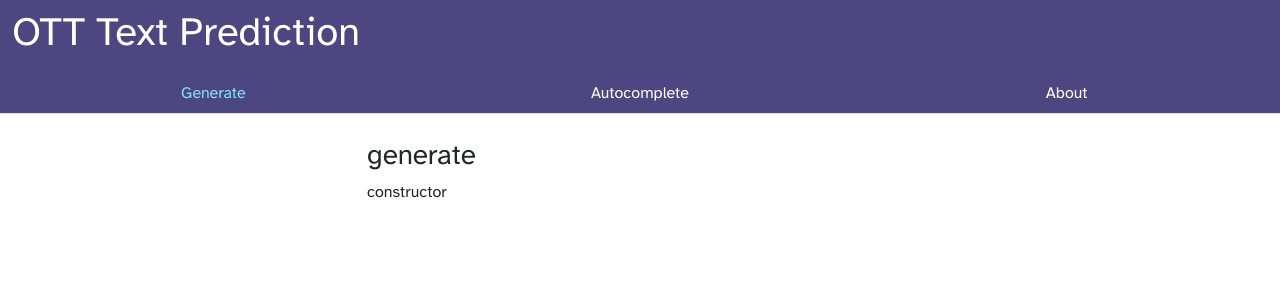
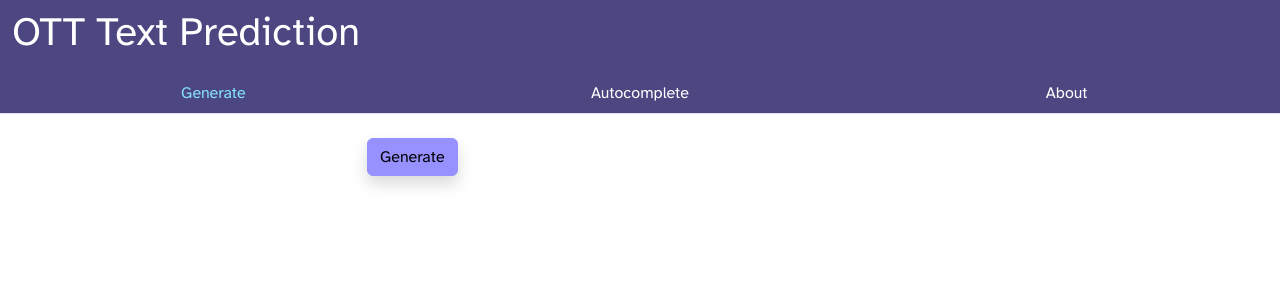
Before and after one commit to rlmead/lex-autocomplete, a React (Create React App) app: page / in a window 1280 px wide. Shown: the top 300 px of the page. Built offline with nearby package versions, Linux system fonts and the light colour scheme; no server answers; the database is empty.

Commit message:
wip: preliminary comment auto-generation

```diff
--- a/src/components/Generate.js
+++ b/src/components/Generate.js
@@ -1,23 +1,43 @@
 import React, { useEffect, useState } from "react";
-import { Container, Row, Col } from "reactstrap";
-import GeneratedComment from "./GeneratedComment";
+import { Container, Row, Col, Button } from "reactstrap";
+import Ngram from "./Ngram";
+import Spinners from "./Spinners";
 
 function Generate() {
-  const comment = new GeneratedComment;
+  const model = new Ngram;
+  const [output, setOutput] = useState('');
+  const [loading, setLoading] = useState(false);
 
-  const [output, setOutput] = useState(comment.print());
-
-  useEffect(() => {
-    comment.generate();
-    setOutput(comment.print());
-  }, [comment])
+  async function generateComment() {
+    setOutput('');
+    setLoading(true);
+    var commentArray = ['<s>', '<s>'];
+    for (let i = 0; i < 20; i++) {
+      let wI = commentArray[commentArray.length - 2];
+      let wJ = commentArray[commentArray.length - 1];
+      await model.getNextWord(wI, wJ, (word) => {
+        if (typeof word == 'string') {
+          commentArray.push(word);
+        } else {
+          let nextWord = word[Math.floor(Math.random()*word.length)];
+          commentArray.push(nextWord);
+        }
+      });
+    }
+    setLoading(false);
+    setOutput(model.print(commentArray.slice(2)));
+  }
 
   return (
     <Container>
       <Row className="mt-4 mb-5">
         <Col md={{ size: 6, offset: 3 }}>
-          <h3>generate</h3>
-          <p> { output } </p>
+          <Button color="warning" className="shadow" onClick={generateComment}>Generate</Button>
+          {
+            loading &&
+            <Spinners />
+          }
+          <p> {output} </p>
         </Col>
       </Row>
     </Container>
--- a/src/components/GeneratedComment.js
+++ b/src/components/GeneratedComment.js
@@ -4,24 +4,27 @@ class GeneratedComment {
     constructor() {
         this.wI = '<s>';
         this.wJ = '<s>';
+        this.wK = '';
         this.commentArray = ['constructor'];
+        this.model = new Ngram;
     }
 
     titleCase(str) {
         return str.charAt(0).toUpperCase() + str.slice(1);
     }
 
-    update(wK) {
+    append(wK) {
         if (this.commentArray.length == 0) {
             this.commentArray.push(this.titleCase(wK));
+        } else {
+            this.commentArray.push(wK);
         }
-        return this.commentArray;
     }
 
-    async generate() {
-        const model = new Ngram;
-        await model.getTrigramData(this.wI, this.wJ);
-        this.commentArray.push('generate');
+    generate() {
+        this.model.getNextWord(this.wI, this.wJ, (word) => {
+            this.append(word);
+        });
     }
 
     print() {
--- a/src/components/Ngram.js
+++ b/src/components/Ngram.js
@@ -1,25 +1,42 @@
 import { initializeApp } from "firebase/app";
-import { getDatabase, onValue, ref } from "firebase/database";
+import { getDatabase, onValue, ref, get, child } from "firebase/database";
 
 class Ngram {
     constructor() {
         this.firebaseConfig = require('../firebaseconfig.json');
         this.app = initializeApp(this.firebaseConfig);
         this.db = getDatabase(this.app);
+        this.wI = '<s>';
+        this.wJ = '<s>';
+        this.wK = '';
     }
 
-    async getTrigramData(wordI, wordJ) {
-        const trigrams = ref(this.db, 'trigrams/' + wordI + '/' + wordJ);
-        onValue(trigrams, (snapshot) => {
-            console.log(snapshot.val());
-            return snapshot.val();
+    async getTrigramData(wordI, wordJ, func) {
+        const dbRef = ref(this.db);
+        await get(child(dbRef, `trigrams/${wordI}/${wordJ}`))
+            .then((snapshot) => {
+                if (snapshot.exists()) {
+                    func(snapshot.val());
+                }
+            }).catch((error) => {
+                console.error(error);
+            });
+    }
+
+    async getNextWord(wordI, wordJ, func) {
+        await this.getTrigramData(wordI, wordJ, (data) => {
+            func(data.next_word);
         });
     }
 
-    async chooseNextWord(wordI, wordJ) {
-        const data = await this.getTrigramData(wordI, wordJ);
-        return data;
+    titleCase(str) {
+        return str.charAt(0).toUpperCase() + str.slice(1);
     }
+
+    print(arr) {
+        return arr.join(' ');
+    }
+
 }
 
 export default Ngram;
--- /dev/null
+++ b/src/components/Spinners.js
@@ -0,0 +1,14 @@
+import React from "react";
+import { Spinner } from "reactstrap";
+
+function Spinners() {
+  return (
+    <div className="text-left">
+      <Spinner type="grow" size="sm" color="danger" className="m-2" />
+      <Spinner type="grow" size="sm" color="danger" className="m-2" />
+      <Spinner type="grow" size="sm" color="danger" className="m-2" />
+    </div>
+  )
+}
+
+export default Spinners;
```
